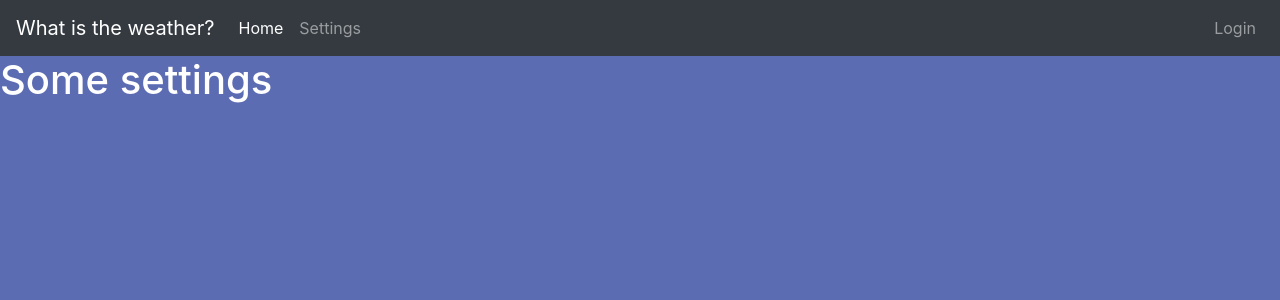
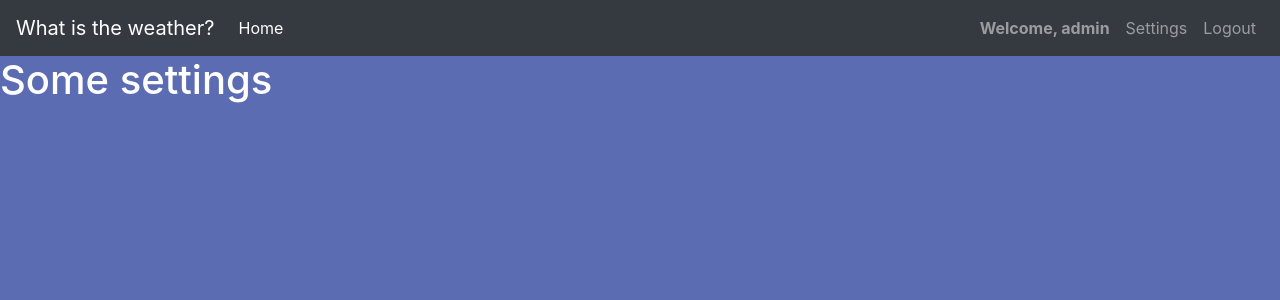
Before and after one commit to KeltasDML/weatherapp, a Flask app: page /settings in a window 1280 px wide. Shown: the top 300 px of the page. Run offline with Flask 2, Linux system fonts and the light colour scheme; a user stored in the database is signed in.

Commit message:
added logout functionality

```diff
--- a/weather/__init__.py
+++ b/weather/__init__.py
@@ -9,5 +9,7 @@ app.config['SECRET_KEY'] = '0d645e4092ffb279ac107ba3'
 db = SQLAlchemy(app)
 bcrypt = Bcrypt(app)
 login_manager = LoginManager(app)
+login_manager.login_view = 'login_page'
+login_manager.login_message_category = 'info'
 
 from weather import routes
--- a/weather/models.py
+++ b/weather/models.py
@@ -1,5 +1,5 @@
 from weather import db, login_manager
-from weather import bcrypt
+#from weather import bcrypt
 from flask_login import UserMixin
 
 @login_manager.user_loader
--- a/weather/routes.py
+++ b/weather/routes.py
@@ -2,7 +2,7 @@ from weather import app
 from flask import render_template, request, abort,url_for, redirect, flash
 from weather.forms import loginForm
 from weather.models import User
-from flask_login import login_user
+from flask_login import login_user, logout_user, login_required
 import json
 import urllib.request
 
@@ -20,6 +20,7 @@ def weather():
             zipcode = rawZipcode
         else:
             zipcode = '19107'
+            flash('Wrong zipcode', category='danger')
     else:
         #default zipcode
         zipcode = '19107'
@@ -48,6 +49,7 @@ def weather():
     return render_template('index.html',data=data)
 
 @app.route('/settings')
+@login_required
 def settings_page():
     return render_template('settings.html')
 
@@ -67,3 +69,10 @@ def login_page():
             flash('Wrong username or password', category='danger')
 
     return render_template('login.html', form=form)
+
+@app.route('/logout')
+def logout_page():
+
+    logout_user()
+    flash("You have been logged out!", category='info')
+    return redirect(url_for('weather'))
--- a/weather/templates/base.html
+++ b/weather/templates/base.html
@@ -30,15 +30,35 @@
                 <li class="nav-item active">
                     <a class="nav-link" href="{{ url_for('weather')}}">Home <span class="sr-only">(current)</span></a>
                 </li>
-                <li class="nav-item">
-                    <a class="nav-link" href="{{ url_for('settings_page')}}">Settings</a>
-                </li>
             </ul>
-            <ul class="navbar-nav">
-                <li class="nav-item">
-                    <a class="nav-link" href="{{ url_for('login_page')}}">Login</a>
-                </li>
-            </ul>
+
+            {% if current_user.is_authenticated %}
+
+                <ul class="navbar-nav">
+                    <li class="nav-item">
+                        <a class="nav-link" style="font-weight: bold;">Welcome, {{ current_user.username }}</a>
+                    </li>
+                    <li class="nav-item">
+                        <a class="nav-link" href="{{ url_for('settings_page')}}">Settings</a>
+                    </li>
+                    <li class="nav-item">
+                        <a class="nav-link" href="{{ url_for('logout_page')}}">Logout</a>
+                    </li>
+                </ul>
+
+            {% else %}
+
+                <ul class="navbar-nav">
+                    <li class="nav-item">
+                        <a class="nav-link" href="{{ url_for('login_page')}}">Login</a>
+                    </li>
+                    <li class="nav-item">
+                        <a class="nav-link" href="{{ url_for('settings_page')}}">Settings</a>
+                    </li>
+                </ul>
+
+            {% endif %}
+
             </div>
         </nav>
             {% with messages = get_flashed_messages(with_categories=true) %}
```
